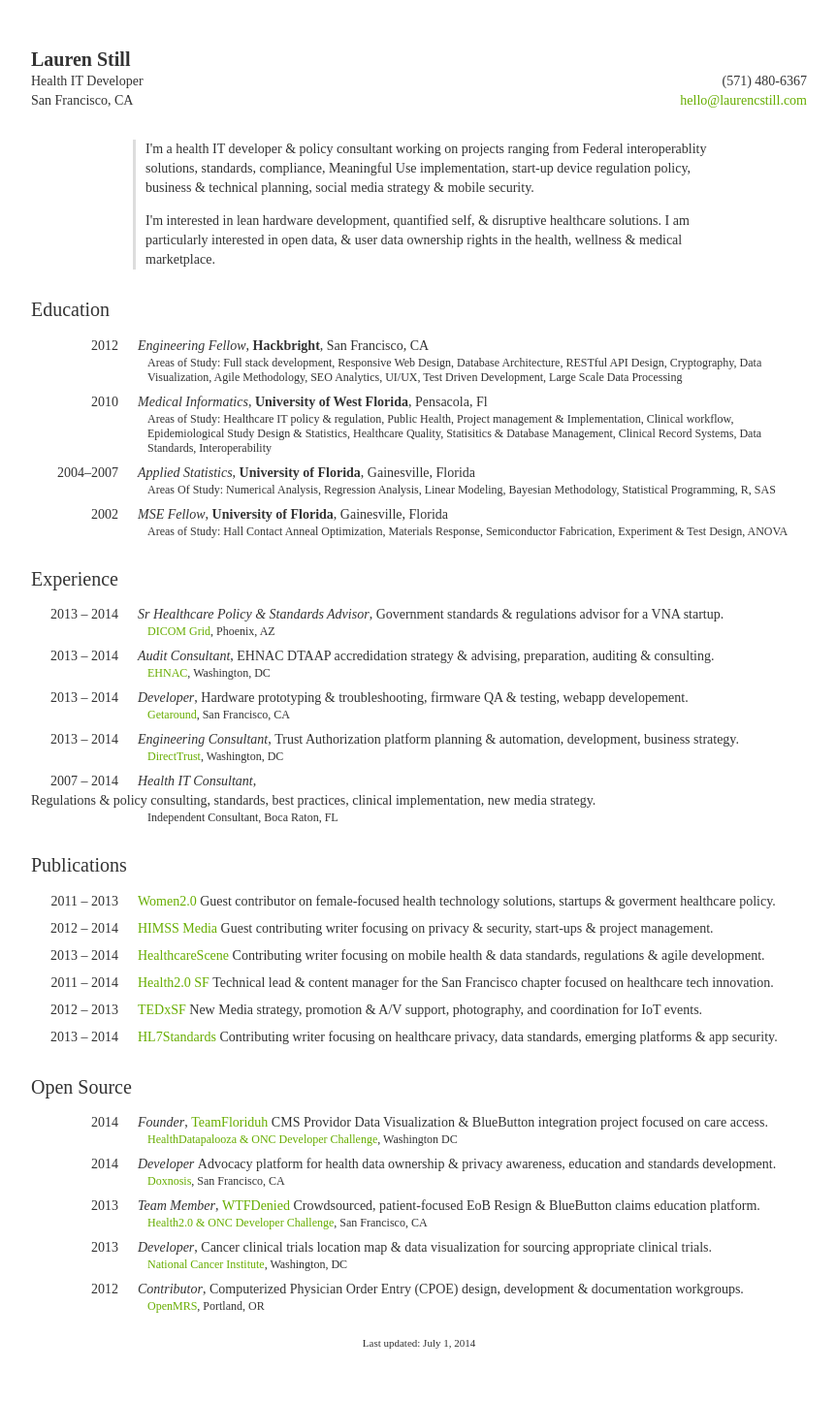
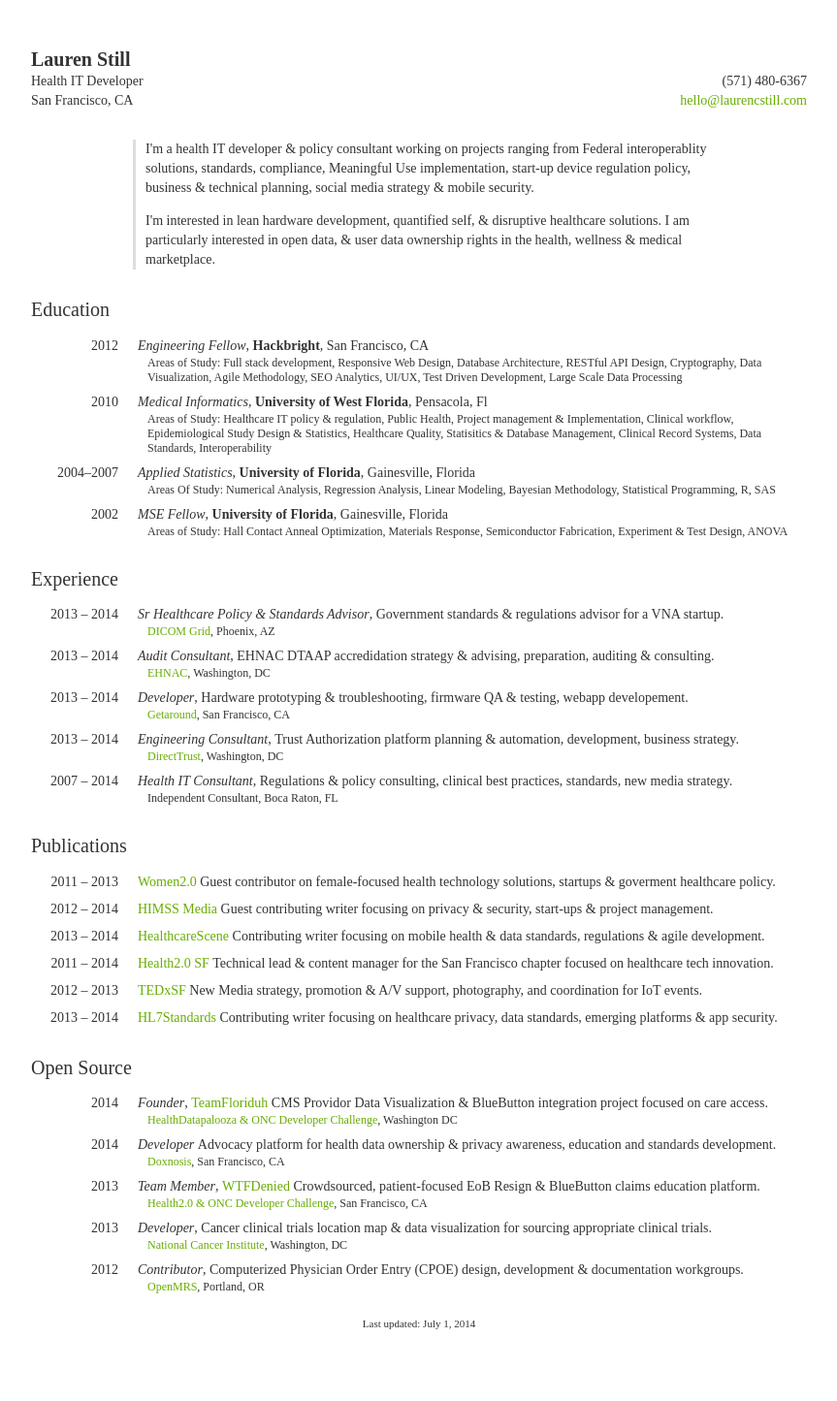
Before and after one commit to laurenstill/laurenstill.github.io, a Jekyll site: the page cv/index.html, which Jekyll copies as it is, in a window 1280 px wide. Shown: the whole page at 97% size, without its empty margins (208-1071 px from the left). Built offline with Jekyll 4.4.1, drawn with Linux system fonts in a browser that asks for light colours; comment, search, counter and statistics services are not loaded.

Commit message:
Update index.html

```diff
--- a/cv/index.html
+++ b/cv/index.html
@@ -124,7 +124,7 @@
                 <li>
                     <span class="date">2007 &ndash; 2014</span>
                     <span class="position">Health IT Consultant</span>,
-                    <span class="project">Regulations &amp; policy consulting, standards, best practices, clinical implementation, new media strategy. </span>
+                    <span class="project">Regulations &amp; policy consulting, clinical best practices, standards, new media strategy. </span>
                     <span class="meta">
                         Independent Consultant, Boca Raton, FL
                     </span>
```
